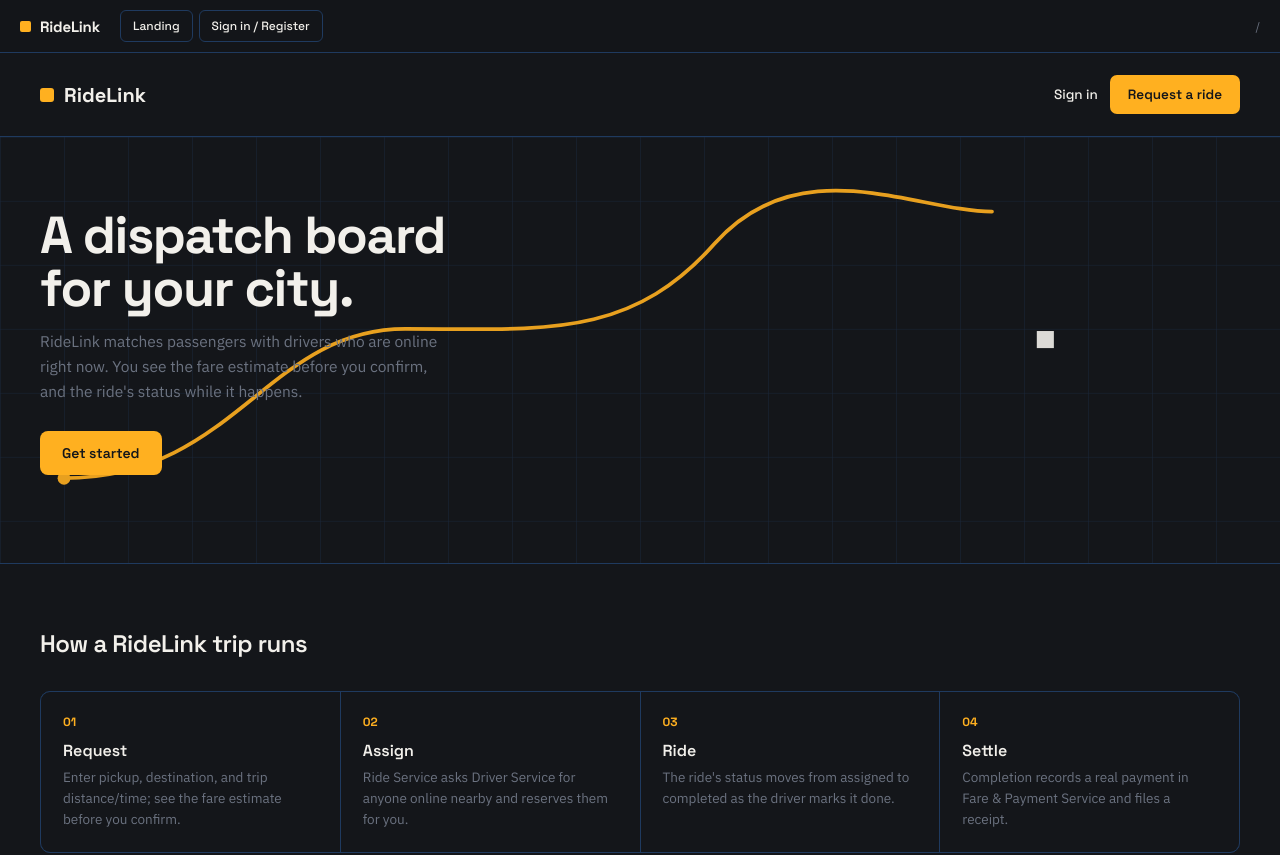
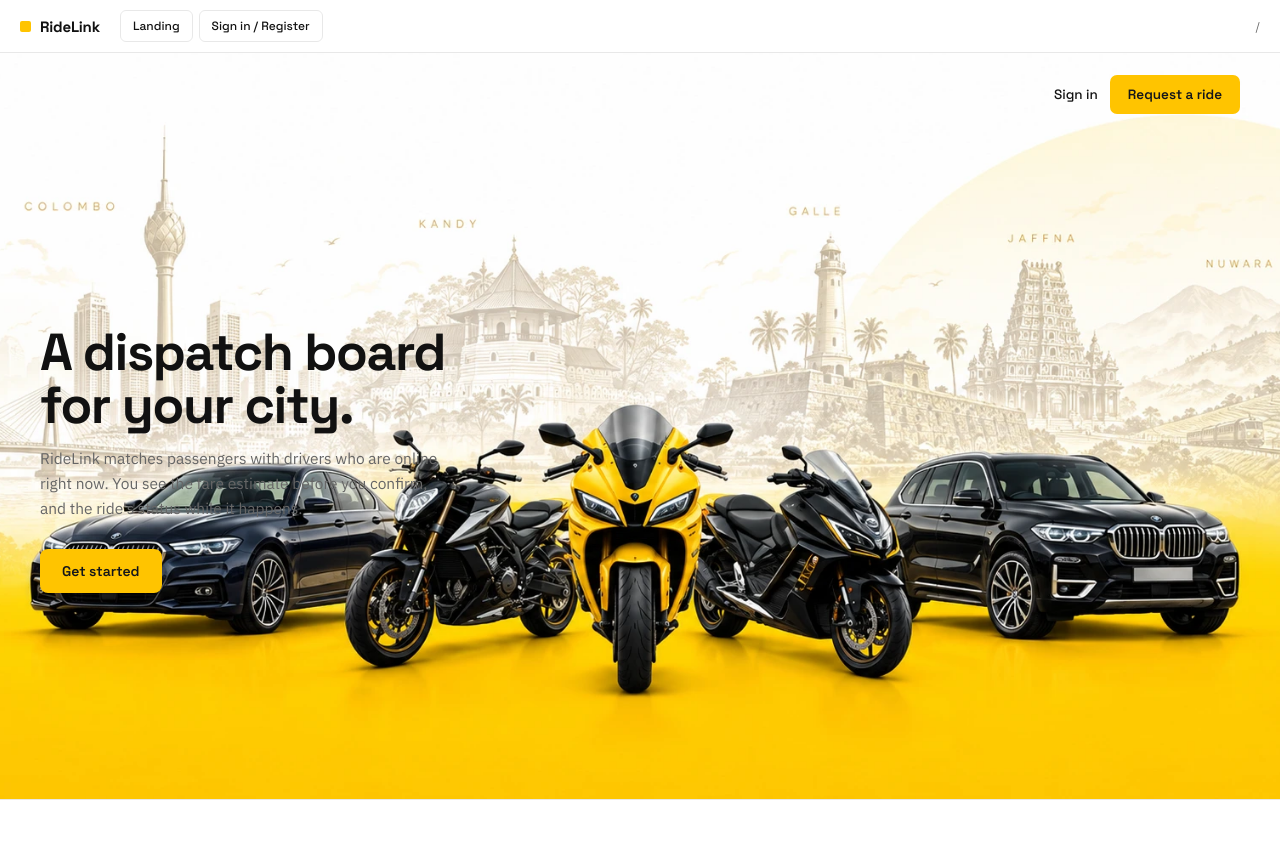
Before and after one commit to ImalkaDevHub/Ridelink, a Next.js app in the folder frontend/: page / in a window 1280 px wide. Shown: the top 855 px of the page. Built offline with nearby package versions, Linux system fonts and the light colour scheme.

Commit message:
home page ui updated

```diff
--- a/frontend/app/globals.css
+++ b/frontend/app/globals.css
@@ -1,12 +1,12 @@
 :root {
-  --bg: #14161a;
-  --surface: #171a1f;
-  --card: #f2f0eb;
-  --card-text: #14161a;
-  --line: #1f3a5f;
-  --accent: #ffb020;
-  --text: #f2f0eb;
-  --muted: #6b7280;
+  --bg: #FFFFFF;
+  --surface: #FAFAF7;
+  --card: #FAFAF7;
+  --card-text: #111111;
+  --line: #E8E8E8;
+  --accent: #FFC400;
+  --text: #111111;
+  --muted: #666666;
   --font-heading: var(--font-space-grotesk), "Space Grotesk", system-ui, sans-serif;
   --font-body: var(--font-ibm-plex-sans), "IBM Plex Sans", system-ui, sans-serif;
 }
--- a/frontend/app/page.tsx
+++ b/frontend/app/page.tsx
@@ -3,7 +3,8 @@ import NavBar from "@/components/NavBar";
 
 export default function LandingPage() {
   return (
-    <div style={{ minHeight: "100vh" }}>
+    <div>
+      <div style={{ minHeight: "100vh", display: "flex", flexDirection: "column", backgroundImage: 'url("/image/im1.webp")', backgroundSize: "cover", backgroundPosition: "center" }}>
         <NavBar label="/" />
 
         <header
@@ -12,14 +13,9 @@ export default function LandingPage() {
             alignItems: "center",
             gap: 28,
             padding: "22px 40px",
-          borderBottom: "1px solid var(--line)",
             flexWrap: "wrap",
           }}
         >
-        <div style={{ display: "flex", alignItems: "center", gap: 10 }}>
-          <div style={{ width: 14, height: 14, background: "var(--accent)", borderRadius: 3 }} />
-          <span style={{ fontFamily: "var(--font-heading)", fontWeight: 700, fontSize: 20 }}>RideLink</span>
-        </div>
           <div style={{ marginLeft: "auto", display: "flex", alignItems: "center", gap: 12 }}>
             <Link href="/login" style={{ fontFamily: "var(--font-heading)", fontSize: 13.5, fontWeight: 500, color: "var(--text)" }}>
               Sign in
@@ -47,32 +43,12 @@ export default function LandingPage() {
             overflow: "hidden",
             borderBottom: "1px solid var(--line)",
             padding: "72px 40px 88px",
+            flex: 1,
+            display: "flex",
+            flexDirection: "column",
+            justifyContent: "center",
           }}
         >
-        <svg
-          viewBox="0 0 1200 400"
-          preserveAspectRatio="xMidYMid slice"
-          style={{ position: "absolute", inset: 0, width: "100%", height: "100%", opacity: 0.9 }}
-          aria-hidden="true"
-        >
-          <defs>
-            <pattern id="rl-grid" width="60" height="60" patternUnits="userSpaceOnUse">
-              <path d="M60 0H0v60" fill="none" stroke="#1f3a5f" strokeWidth="1" opacity=".5" />
-            </pattern>
-          </defs>
-          <rect width="1200" height="400" fill="url(#rl-grid)" />
-          <path
-            d="M60 320C220 320 250 180 380 180s210 10 290 -80 190 -30 260 -30"
-            fill="none"
-            stroke="#ffb020"
-            strokeWidth="3.5"
-            strokeLinecap="round"
-            strokeDasharray="1400"
-            style={{ animation: "rl-draw 1.8s cubic-bezier(.65,.05,.36,1) forwards" }}
-          />
-          <circle cx="60" cy="320" r="6" fill="#ffb020" />
-          <rect x="972" y="182" width="16" height="16" fill="#f2f0eb" />
-        </svg>
 
           <div style={{ position: "relative", maxWidth: 620 }}>
             <h1
@@ -110,6 +86,7 @@ export default function LandingPage() {
             </Link>
           </div>
         </section>
+      </div>
 
       <section style={{ padding: "64px 40px", borderBottom: "1px solid var(--line)" }}>
         <h2 style={{ fontFamily: "var(--font-heading)", fontSize: 24, fontWeight: 600, letterSpacing: -0.5, margin: "0 0 32px" }}>
@@ -192,7 +169,7 @@ export default function LandingPage() {
             ].map(([name, port]) => (
               <div
                 key={name}
-                style={{ display: "flex", justifyContent: "space-between", paddingBottom: 10, borderBottom: "1px solid rgba(31,58,95,.6)" }}
+                style={{ display: "flex", justifyContent: "space-between", paddingBottom: 10, borderBottom: "1px solid var(--line)" }}
               >
                 <span>{name}</span>
                 <span style={{ color: "var(--muted)", fontFamily: "var(--font-heading)" }}>:{port}</span>
--- a/frontend/components/NavBar.tsx
+++ b/frontend/components/NavBar.tsx
@@ -24,7 +24,7 @@ export default function NavBar({ label }: { label?: string }) {
         alignItems: "center",
         gap: 14,
         padding: "10px 20px",
-        background: "rgba(20,22,26,.92)",
+        background: "rgba(255, 255, 255, 0.92)",
         backdropFilter: "blur(8px)",
         borderBottom: "1px solid var(--line)",
       }}
```
Also changed, not shown: frontend/public/image/im1.webp (added). Lines whose indentation alone changed are shown as unchanged.
